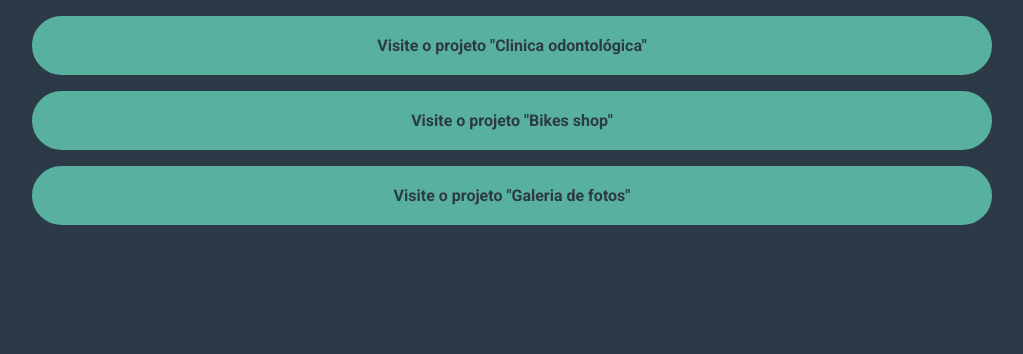
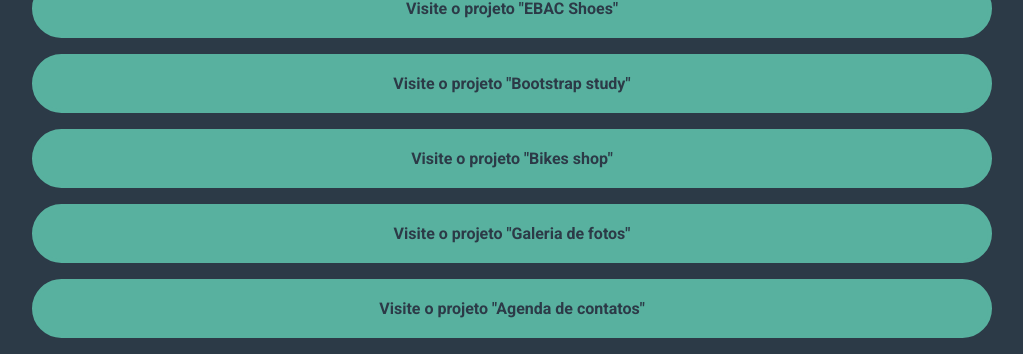
Before and after one commit to danijoss/less, a website: page index.html in a window 1280 px wide. Shown: the part 479-833 px from the top of the page, without its empty margins (128-1151 px from the left). Before the commit the page ends 800 px from the top, so only its background shows below. Drawn offline with Linux system fonts and the light colour scheme.

Commit message:
novos links para aumentar a lista

```diff
--- a/index.html
+++ b/index.html
@@ -55,6 +55,16 @@
                     </a>
                 </li>
                 <li class="projects-list-item">
+                    <a href="https://css-responsivo-ruddy.vercel.app/" target="_blank">
+                        Visite o projeto "EBAC Shoes"
+                    </a>
+                </li>
+                <li class="projects-list-item">
+                    <a href="https://bootstrap-avan-ado-exerc-cio.vercel.app/" target="_blank">
+                        Visite o projeto "Bootstrap study"
+                    </a>
+                </li>
+                <li class="projects-list-item">
                     <a href="https://site-bikepoint.vercel.app/" target="_blank">
                         Visite o projeto "Bikes shop"
                     </a>
@@ -64,6 +74,11 @@
                         Visite o projeto "Galeria de fotos"
                     </a>
                 </li>
+                <li class="projects-list-item">
+                    <a href="https://daniel-modulo-8-projeto-2-6n7uhsfpu-danijoss.vercel.app/" target="_blank">
+                        Visite o projeto "Agenda de contatos"
+                    </a>
+                </li>
             </ul>
         </nav>
     </div>
```
